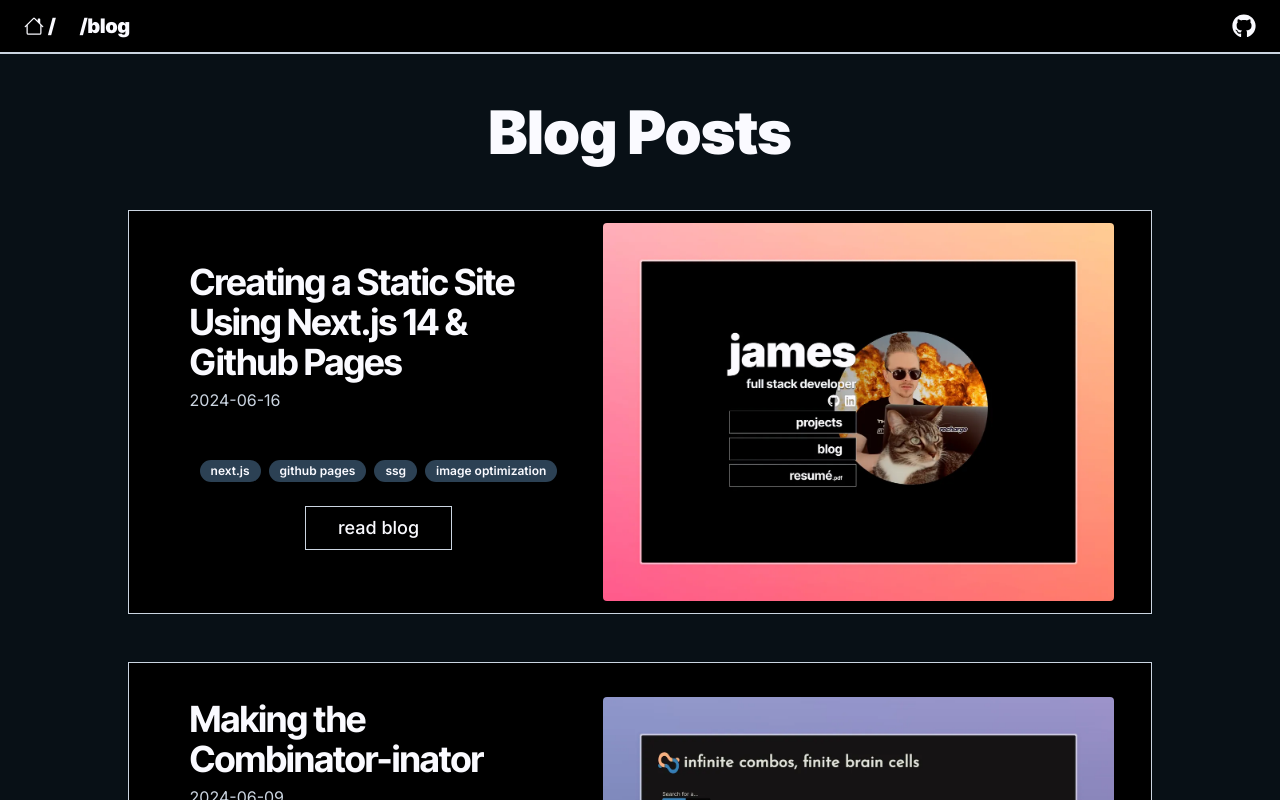
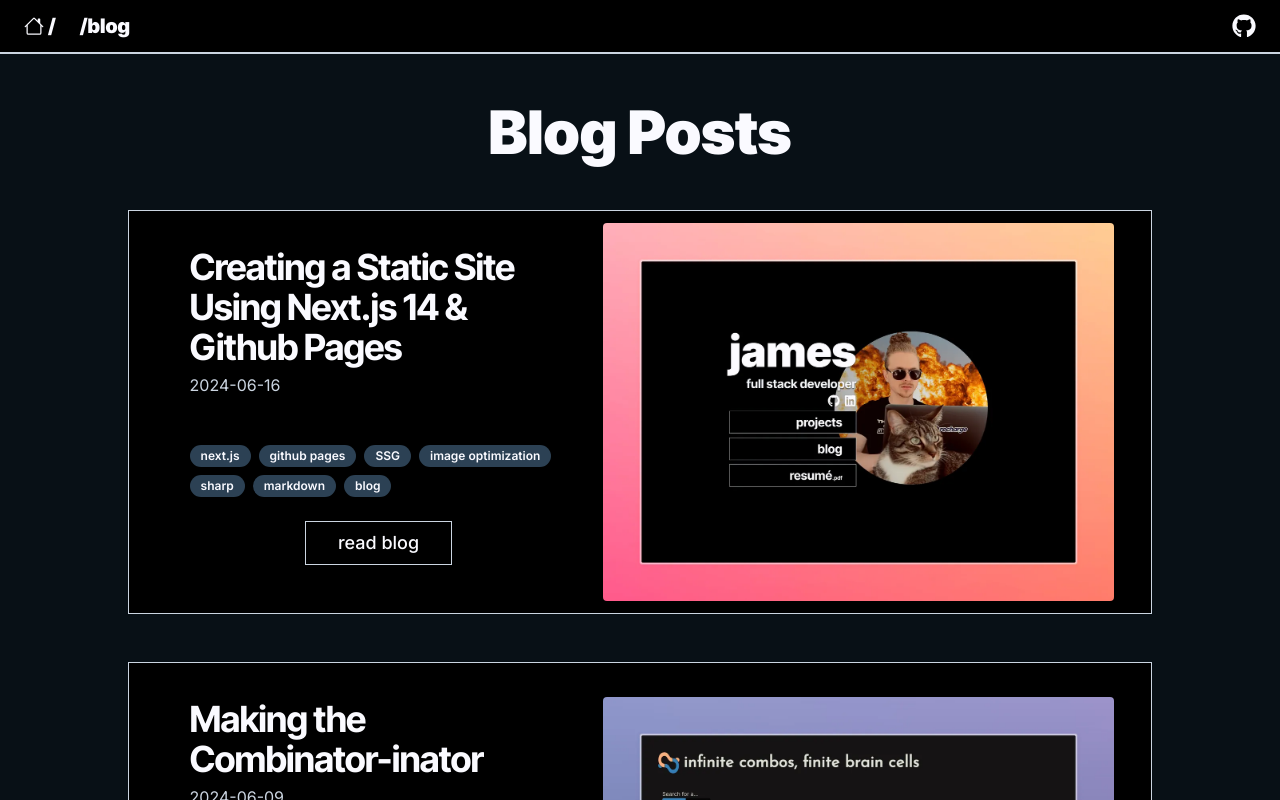
Before and after one commit to Naught0/naught0.github.io, a Next.js app: page /blog in a window 1280 px wide. Shown: the top 800 px of the page. Built offline with nearby package versions, Linux system fonts and the light colour scheme.

Commit message:
Update tags

```diff
--- a/data/blogs.ts
+++ b/data/blogs.ts
@@ -5,7 +5,15 @@
     createdAt: "2024-06-16",
     description: "",
     imageUrl: "/jamese-dev.webp",
-    tags: ["next.js", "github pages", "ssg", "image optimization"],
+    tags: [
+      "next.js",
+      "github pages",
+      "SSG",
+      "image optimization",
+      "sharp",
+      "markdown",
+      "blog",
+    ],
   },
   {
     title: "Making the Combinator-inator",
```
